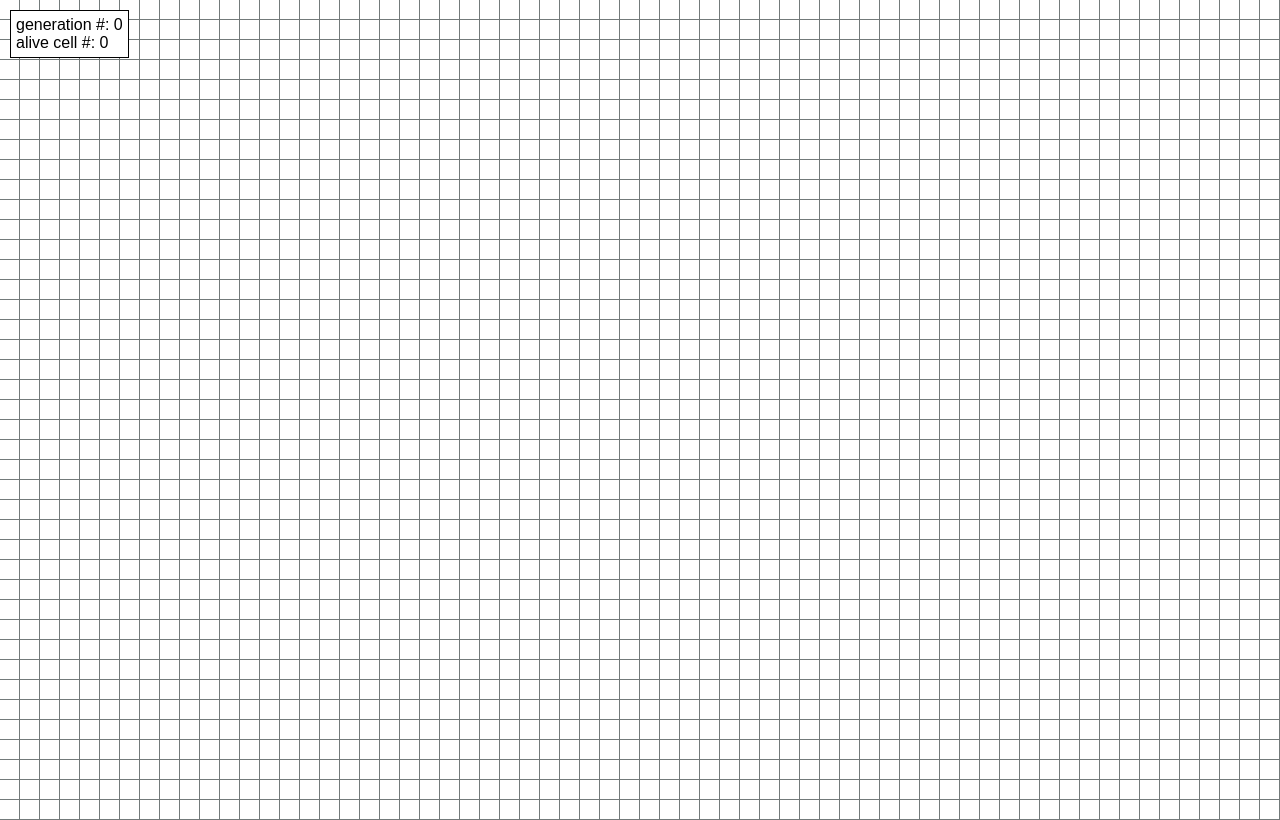
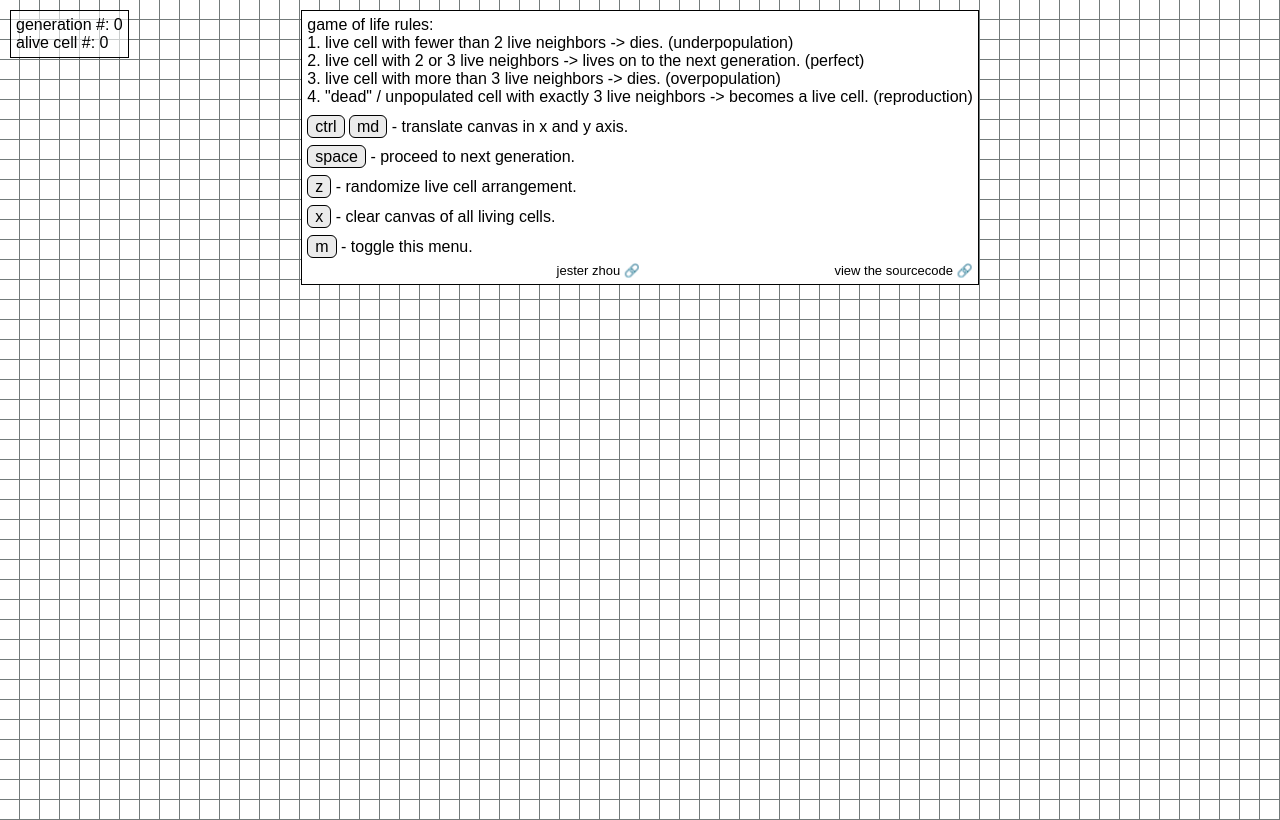
Before and after one commit to jesterzhou/gol, a plain HTML site: page index.html in a window 1280 px wide. Drawn offline with Linux system fonts and the light colour scheme.

Commit message:
rules and instruction menu

```diff
--- a/index.css
+++ b/index.css
@@ -12,22 +12,85 @@ body { /* global body */
     font-family: Arial;
 }
 
+a {
+    color: black;
+    text-decoration: none;
+}
+
 /* classes etc... */
 
 .wrapper {
     display: flex;
 }
 
+/* overlay for generation # and cell # */
 #overlay {
-    display: inline;
-    background-color: #ffffff;
+
+    background-color: #ffffff9f;
 
     margin: 10px;
     padding: 5px;
 
     border: 1px rgb(0, 0, 0) solid;
-    border-radius: 0px;
 
     position: absolute;
     user-select: none;
 }
+
+/* what game of life is, and controls */
+#instructions {
+    background-color: #ffffff;
+
+    margin-left: auto;
+    margin-right: auto;
+    margin-top: 10px;
+
+    padding: 5px;
+    min-width: fit-content;
+    width: min-content;
+
+    border: 1px rgb(0, 0, 0) solid;
+
+    position: absolute;
+    /* ignore left and right values, instead use margin-left and margin-right for spacing on sides */
+    left: 0;
+    right: 0;
+
+}
+
+#keybinds {
+    margin-top: 12px;
+    margin-bottom: 5px;
+}
+
+#keys {
+    background-color: #ebebeb;
+
+    border: 1px black solid;
+    border-radius: 6px;
+
+    padding: 2px 7px 2px 7px;
+
+    width: min-content;;
+}
+
+#footer {
+    display: inline-grid;
+
+    grid-template-columns: 1fr 1fr;
+    width: 100%;
+
+    font-size: small;
+}
+
+#footer-child {
+    display: flex;
+    justify-content: end;
+
+    font-size: small;
+}
+
+
+
+/* using position:absolute to overlap canvas */
+/* top, right, bottom, left */
--- a/index.html
+++ b/index.html
@@ -12,9 +12,29 @@
         <canvas id=cell width="0", height="0"></canvas>
 
         <div id="overlay">
-
             <div id="gen">generation #: 0</div>
             <div id="count">alive cell #: 0</div>
+        </div>
+
+        <div id="instructions">
+            <div id="rules">
+                game of life rules:
+                <br> 1. live cell with fewer than 2 live neighbors -> dies. (underpopulation)
+                <br> 2. live cell with 2 or 3 live neighbors -> lives on to the next generation. (perfect)
+                <br> 3. live cell with more than 3 live neighbors -> dies. (overpopulation)
+                <br> 4. "dead" / unpopulated cell with exactly 3 live neighbors -> becomes a live cell. (reproduction)
+                <br>
+                <div id="keybinds"><span id="keys">ctrl</span> <span id="keys">md</span> - translate canvas in x and y axis.</div>
+                <div id="keybinds"><span id=keys>space</span> - proceed to next generation.</div>
+                <div id="keybinds"><span id="keys">z</span> - randomize live cell arrangement.</div>
+                <div id="keybinds"><span id="keys">x</span> - clear canvas of all living cells.</div>
+                <div id="keybinds"><span id="keys">m</span> - toggle this menu.</div>
+            </div>
+
+            <div id="footer">
+                <span id="footer-child"><a href="https://github.com/jesterzhou/" target="_blank">jester zhou 🔗</a></span>
+                <span id="footer-child"><a href="https://github.com/jesterzhou/gol/" target="_blank">view the sourcecode 🔗</a></span>
+            </div>
         </div>
     </div>
 </body>
```
